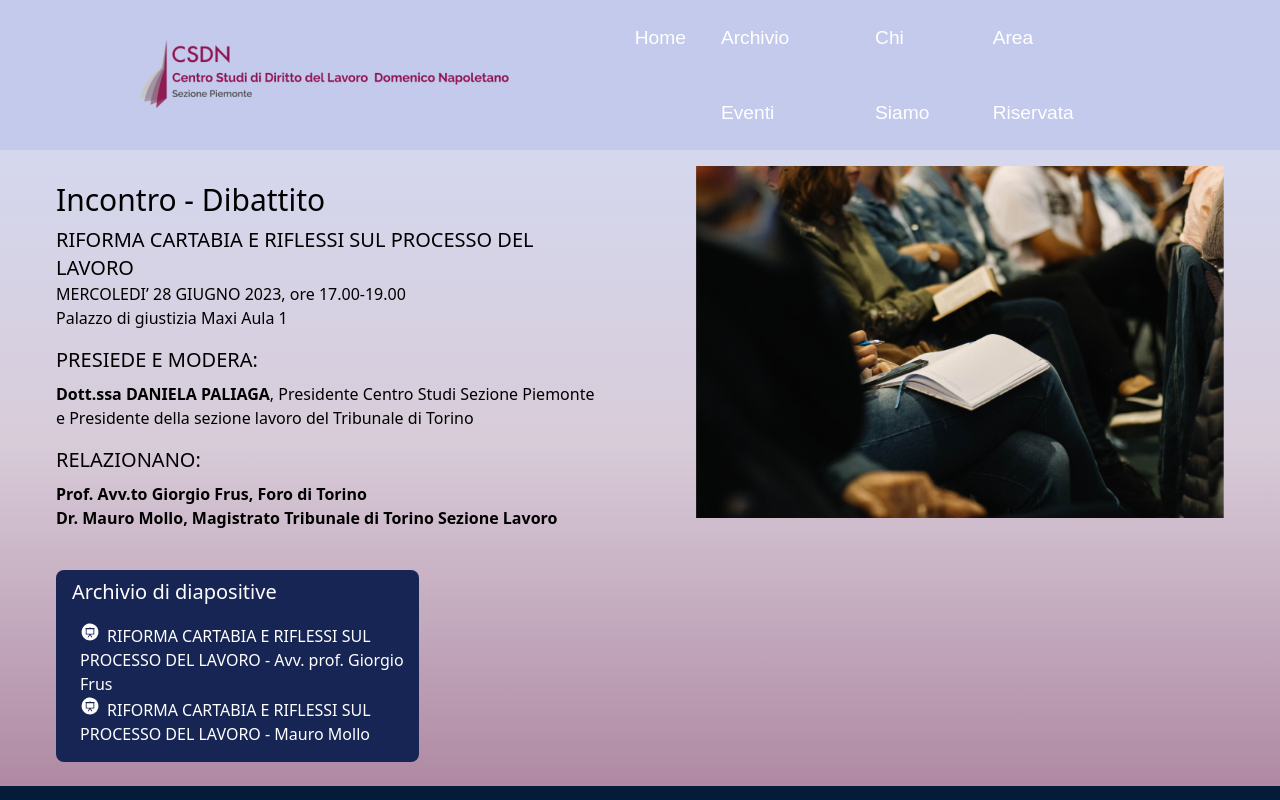
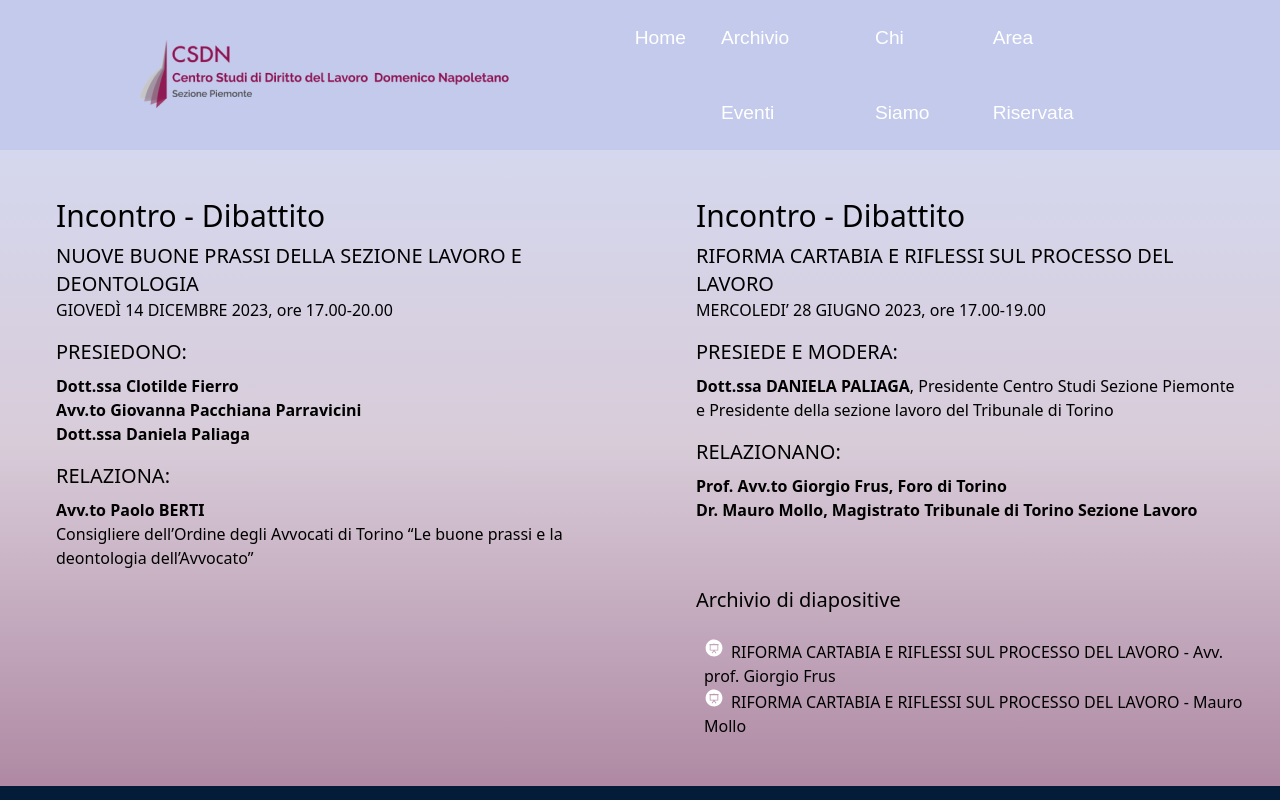
Before and after one commit to Homeyra-Mahmoudi/CSDN, a Nuxt app: page /EventiPassati in a window 1280 px wide. Shown: the top 800 px of the page. Built offline with nearby package versions, Linux system fonts and the light colour scheme.

Commit message:
5 di marzo 2024

```diff
--- a/components/EventiPassati/Event-Banner-second.vue
+++ b/components/EventiPassati/Event-Banner-second.vue
@@ -2,35 +2,31 @@
     <div class="lg:container mx-auto pl-38 pr-38">
       <div class="grid lg:grid-cols-2 ">
 
-        <div class="basis-1/2 bg-light-blue-row bg-opacity-50 sm:py-4">
+        <div class="basis-1/2 bg-light-blue-row bg-opacity-50 sm:py-8">
+        <P class="font-Roboto md:text-3xl text-black font-normal pl-14 pr-8 pt-4">Incontro - Dibattito</P>
+        <p class="font-Roboto md:text-xl text-black font-normal pl-14 pr-8 pt-2 whitespace-break-spaces ">NUOVE BUONE PRASSI DELLA SEZIONE LAVORO E DEONTOLOGIA</p>
+        <p class="font-Roboto md:text-l text-black font-extrathin pl-14 pr-8 whitespace-break-spaces">GIOVEDÌ 14 DICEMBRE 2023, ore 17.00-20.00</p>
+        <p class="font-Roboto md:text-xl text-black font-extrathin pb-2 pt-4 pl-14 pr-8 whitespace-break-spaces">PRESIEDONO:</p>
+        <p class="font-Roboto md:text-l text-black font-extrathin pl-14 pr-8 whitespace-break-spaces "><span class="md:font-bold">Dott.ssa Clotilde Fierro <br>Avv.to Giovanna Pacchiana Parravicini<br>Dott.ssa Daniela Paliaga</span></p>
+        <p class="font-Roboto md:text-xl text-black font-extrathin pb-2 pt-4 pl-14 pr-8 whitespace-break-spaces">RELAZIONA:</p>
+        <p class="font-Roboto md:text-l text-black font-extrathin pl-14 pr-8 whitespace-break-spaces "><span class="md:font-bold">Avv.to Paolo BERTI</span><br>Consigliere dell’Ordine degli Avvocati di Torino “Le buone prassi e la deontologia dell’Avvocato”</p>
+        </div>
+        <div class="basis-1/2 bg-light-blue-row bg-opacity-50 sm:py-8">
         <P class="font-Roboto md:text-3xl text-black font-normal pl-14 pr-8 pt-4">Incontro - Dibattito</P>
         <p class="font-Roboto md:text-xl text-black font-normal pl-14 pr-8 pt-2 whitespace-break-spaces ">RIFORMA CARTABIA E RIFLESSI SUL PROCESSO DEL LAVORO</p>
         <p class="font-Roboto md:text-l text-black font-extrathin pl-14 pr-8 whitespace-break-spaces">MERCOLEDI’ 28 GIUGNO 2023, ore 17.00-19.00</p>
-        <p class="font-Roboto md:text-l text-black font-extrathin pl-14 pr-8 whitespace-break-spaces">Palazzo di giustizia Maxi Aula 1</p>
         <p class="font-Roboto md:text-xl text-black font-extrathin pb-2 pt-4 pl-14 pr-8 whitespace-break-spaces">PRESIEDE E MODERA:</p>
         <p class="font-Roboto md:text-l text-black font-extrathin pl-14 pr-8 whitespace-break-spaces "><span class="md:font-bold">Dott.ssa DANIELA PALIAGA</span>, Presidente Centro Studi Sezione Piemonte e Presidente della sezione lavoro del Tribunale di Torino</p>
         <p class="font-Roboto md:text-xl text-black font-extrathin pb-2 pt-4 pl-14 pr-8 whitespace-break-spaces">RELAZIONANO:</p>
         <p class="font-Roboto md:text-l text-black font-extrathin pl-14 pr-8 whitespace-break-spaces "><span class="md:font-bold">Prof. Avv.to Giorgio Frus, Foro di Torino</span></p>
         <p class="font-Roboto md:text-l text-black font-extrathin pl-14 pr-8 whitespace-break-spaces "><span class="md:font-bold">Dr. Mauro Mollo, Magistrato Tribunale di Torino Sezione Lavoro</span></p>
+        <br><br><p class="font-Roboto md:text-xl text-black font-extrathin pb-2 pt-4 pl-14 pr-8 whitespace-break-spaces">Archivio di diapositive </p>
+        <ul class="list-image-[url(/EventiPassatii/Presentation-white.svg)] list-inside pl-2 py-4" >
+                    <a  href="https://mega.nz/#P!AgGwlADcJMv_ZEE4ly5XWmokXV-qmSTeM7Eei-OYtdzHgPx6EZJRiI2PVsNmfPR424e8uyZr4ORjFkGJI_tY18jCcbV8XlZwQVyblRVUnc2vN2i1c9T2okAexj-qmDPIiXJQoW-7_GQ" target="_blank"><li class="font-Roboto md:text-l text-black font-extrathin pl-14 pr-8 whitespace-break-spaces hover:text-sky-500">RIFORMA CARTABIA E RIFLESSI SUL PROCESSO DEL LAVORO - Avv. prof. Giorgio Frus</li></a>
+                    <a href="https://mega.nz/#P!AgHVmmUYDBJ4sgV8MtKNMYxpmu5g_ZIp9D-9N2FjxMXwCBdXz2iXUdeM72HMJRdRO2nwHI69JiYLpxG75xg7J8Cfq4kLDs9DDy78fLrs7eP13YcdYgX7bMUuRJoFHh9rD5YrRunyDHM" target="_blank"><li class="font-Roboto md:text-l text-black font-extrathin pl-14 pr-8 whitespace-break-spaces hover:text-sky-500">RIFORMA CARTABIA E RIFLESSI SUL PROCESSO DEL LAVORO - Mauro Mollo</li></a>
+                </ul>
       </div>
-        <div class="slideshow-container bg-light-blue-row bg-opacity-50 basis-1/2 pr-14 py-4">
-          <img class="max-w-full h-auto pl-14" src="/EventiPassatii/slide 2.png" alt="event pics"/>
-  <!--
-                <transition-group name="slide-fade" tag="div">
-                  <div v-for="(image, index) in images" :key="generateSlideKey(image, index)" class="mySlides">
-                    <img
-                      :src="image"
-                      alt="Slideshow Image"
-                      class="max-w-full h-auto"
-                      @click="openOverlay(index)"
-                    />
-                  </div>
-                </transition-group>
 
-                <a class="prev" @click="prevSlide">&#10094;</a>
-                <a class="next" @click="nextSlide">&#10095;</a> -->
-
-            </div>
     </div>
   </div>
   </template>
--- a/components/EventiPassati/Link-media-second.vue
+++ b/components/EventiPassati/Link-media-second.vue
@@ -2,13 +2,6 @@
     <div>
     <div  class="lg:container mx-auto  pl-38 pr-38 ">
         <div  class="grid lg:grid-cols-3 gap-10 bg-light-blue-row bg-opacity-50 px-14 py-6">
-            <div  class="bg-blue-950 rounded-lg pl-4 pt-2">
-                <p class="font-Roboto lg:text-xl text-white font-normal">Archivio di diapositive </p>
-                <ul class="list-image-[url(/EventiPassatii/Presentation-white.svg)] list-inside pl-2 py-4" >
-                    <a  href="https://mega.nz/#P!AgGwlADcJMv_ZEE4ly5XWmokXV-qmSTeM7Eei-OYtdzHgPx6EZJRiI2PVsNmfPR424e8uyZr4ORjFkGJI_tY18jCcbV8XlZwQVyblRVUnc2vN2i1c9T2okAexj-qmDPIiXJQoW-7_GQ" target="_blank"><li class="font-Roboto lg:text-l text-white font-normal hover:text-sky-500">RIFORMA CARTABIA E RIFLESSI SUL PROCESSO DEL LAVORO - Avv. prof. Giorgio Frus</li></a>
-                    <a href="https://mega.nz/#P!AgHVmmUYDBJ4sgV8MtKNMYxpmu5g_ZIp9D-9N2FjxMXwCBdXz2iXUdeM72HMJRdRO2nwHI69JiYLpxG75xg7J8Cfq4kLDs9DDy78fLrs7eP13YcdYgX7bMUuRJoFHh9rD5YrRunyDHM" target="_blank"><li class="font-Roboto lg:text-l text-white font-normal hover:text-sky-500">RIFORMA CARTABIA E RIFLESSI SUL PROCESSO DEL LAVORO - Mauro Mollo</li></a>
-                </ul>
-            </div>
             <div  class="bg-blue-950 hidden rounded-lg pl-4 pt-2">
                 <p class="font-Roboto text-xl text-white font-normal">Archivio di immagini</p>
                 <ul class="list-image-[url(/EventiPassatii/camera-round-svgrepo-com-white.svg)] list-inside pl-2 py-4">
@@ -17,6 +10,13 @@
             <div class="bg-blue-950 hidden rounded-lg pl-4 pt-2">
                 <p class="font-Roboto text-xl text-white font-normal">Archivio di pubblicazione</p>
                 <ul class="fill-white list-image-[url(/EventiPassatii/book-round-svgrepo-com-white.svg)] list-inside pl-2 py-4">
+                </ul>
+            </div>
+            <div  class="bg-blue-950 rounded-lg pl-4 pt-2">
+                <p class="font-Roboto lg:text-xl text-white font-normal">Archivio di diapositive </p>
+                <ul class="list-image-[url(/EventiPassatii/Presentation-white.svg)] list-inside pl-2 py-4" >
+                    <a  href="https://mega.nz/#P!AgGwlADcJMv_ZEE4ly5XWmokXV-qmSTeM7Eei-OYtdzHgPx6EZJRiI2PVsNmfPR424e8uyZr4ORjFkGJI_tY18jCcbV8XlZwQVyblRVUnc2vN2i1c9T2okAexj-qmDPIiXJQoW-7_GQ" target="_blank"><li class="font-Roboto lg:text-l text-white font-normal hover:text-sky-500">RIFORMA CARTABIA E RIFLESSI SUL PROCESSO DEL LAVORO - Avv. prof. Giorgio Frus</li></a>
+                    <a href="https://mega.nz/#P!AgHVmmUYDBJ4sgV8MtKNMYxpmu5g_ZIp9D-9N2FjxMXwCBdXz2iXUdeM72HMJRdRO2nwHI69JiYLpxG75xg7J8Cfq4kLDs9DDy78fLrs7eP13YcdYgX7bMUuRJoFHh9rD5YrRunyDHM" target="_blank"><li class="font-Roboto lg:text-l text-white font-normal hover:text-sky-500">RIFORMA CARTABIA E RIFLESSI SUL PROCESSO DEL LAVORO - Mauro Mollo</li></a>
                 </ul>
             </div>
         </div>
--- a/components/Home/home-banner.vue
+++ b/components/Home/home-banner.vue
@@ -2,17 +2,23 @@
 <template>
   <div class="grid lg:grid-cols-2 md:pl-44 md:pr-44">
     <div class="basis-1/2 bg-pink-900 pl-16 pr-8 pt-8 pb-4">
-      <h1 class="font-Roboto lg:text-4xl md:text-lg text-white font-normal">NUOVE BUONE PRASSI DELLA SEZIONE LAVORO E DEONTOLOGIA</h1>
-      <br></br>
+      <h1 class="font-Roboto lg:text-2xl md:text-lg text-white font-normal">IL GIUDICE DEL LAVORO TRA ANTIGONE E CREONTE:<br>I LICENZIAMENTI COLLETTIVI TRA CORTE COSTITUZIONALE E CORTE DI GIUSTIZIA EUROPEA</h1>
+      <br>
       <p class="font-Roboto lg:text-lg text-white md:font-bold">INCONTRO - DIBATTITO</p>
-      <p class="font-Roboto lg:text-lg text-white font-thin">GIOVEDÌ 14 DICEMBRE 2023, ore 17.00-20.00</p>
+      <p class="font-Roboto lg:text-lg text-white font-thin">MARTEDÌ 5 MARZO 2024, ore 17.00-19.00<br>Palazzo di giustizia, Maxi Aula 1</p>
+
     </br>
-      <p class="font-Roboto lg:text-lg text-white font-thin whitespace-break-spaces ">Presiedono: Dott.ssa Clotilde Fierro, Avv.to Giovanna Pacchiana Parravicini, Dott.ssa Daniela Paliaga
+      <p class="font-Roboto lg:text-lg text-white font-thin">Presiede e modera:<br><b>Dott.ssa DANIELA PALIAGA</b>, Presidente Centro Studi Sezione Piemonte e Presidente della sezione lavoro del Tribunale di Torino <br>
+<br>Relazionano:<br>
+<b>Dr. Federico Roselli</b>, già Presidente  della Cassazione Sezione Lavoro<br>
+<b>Avv. Roberto Cosio</b>,  Presidente della Commissione Lavoro dell'Unione Avvocati Europei
 
-Relaziona: Avv.to Paolo BERTI, Consigliere dell’Ordine degli Avvocati di Torino “Le buone prassi e la deontologia dell’Avvocato”</p>
-      <router-link to="/CurrentEvent">
+<br><br>
+La partecipazione è gratuita per gli iscritti 2024 al CSDN e di euro 10,00 per i non iscritti al CSDN. E' necessaria iscrizione (per fax o email) entro il 01.03.2024 c/o Segreteria del Centro Studi
+</p>
+<!--<router-link to="/CurrentEvent">
         <button class="text-white font-thin p-2 rounded-lg bg-blue-950 font-Roboto lg:text-lg mt-4">Scopri di più ></button>
-      </router-link>
+      </router-link>-->
     </div>
     <div class="basis-1/2 ">
       <img class="max-w-full h-auto" src="/home/interior-design-old-architecture 2 (1).png" alt="Event image of CSDN"/>
--- a/components/The-footer.vue
+++ b/components/The-footer.vue
@@ -8,7 +8,7 @@
           <p class="font-Roboto lg:text-2xl text-white text-extrabold pb-4 ">Contatti</p>
           <p class="font-Roboto lg:text-l text-white text-light whitespace-break-spaces">Segreteria del Centro Studi, Via San Pio V n. 20-10125 TORINO
   Tel. 011/669.28.48-650.81.97 Fax 011/74.32.141</p>
-          <a class="font-Roboto lg:text-l text-white text-light underline" href="mailto:rcarapelle@carapelle-clivio.it">rcarapelle@carapelle-clivio.it</a>
+          <a class="font-Roboto lg:text-l text-white text-light underline" href="mailto:rcarapelle@carapelle-clivio.it">info@csdnpiemonte.it</a>
       </div>
       <div class="col-span-1 lg:pl-16 pl-2 sm:pt-10 pb-4">
           <p class="font-Roboto lg:text-2xl text-white text-extrabold pb-4">Quick Links</p>
--- a/pages/EventiPassati.vue
+++ b/pages/EventiPassati.vue
@@ -3,8 +3,9 @@
 
     <!--
     <media-link  /> -->
+
       <event-banner-second-vue />
-      <media-link-second />
+
 
     </div>
 
@@ -15,14 +16,15 @@
 
 <script>
 
-import MediaLinkSecond from '~/components/EventiPassati/Link-media-second.vue'
+
 import EventBannerSecondVue from '~/components/EventiPassati/Event-Banner-second.vue'
 
 
 
 
+
 export default {
-  components: { EventBannerSecondVue, MediaLinkSecond },
+  components: { EventBannerSecondVue},
   layout: 'default',
   head() {
     return {
```
Also changed, not shown: 7 other files (tests, documents, lock files or other folders). Lines whose indentation alone changed are shown as unchanged.
